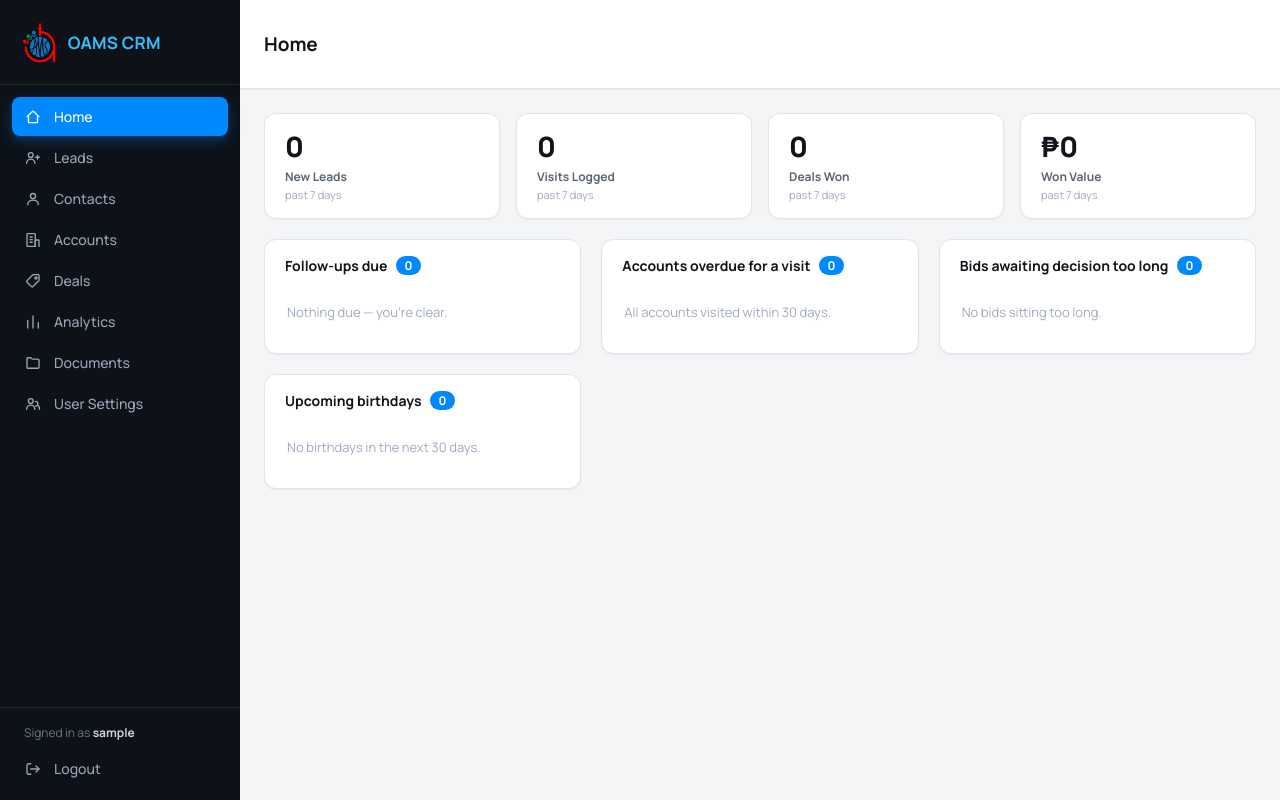
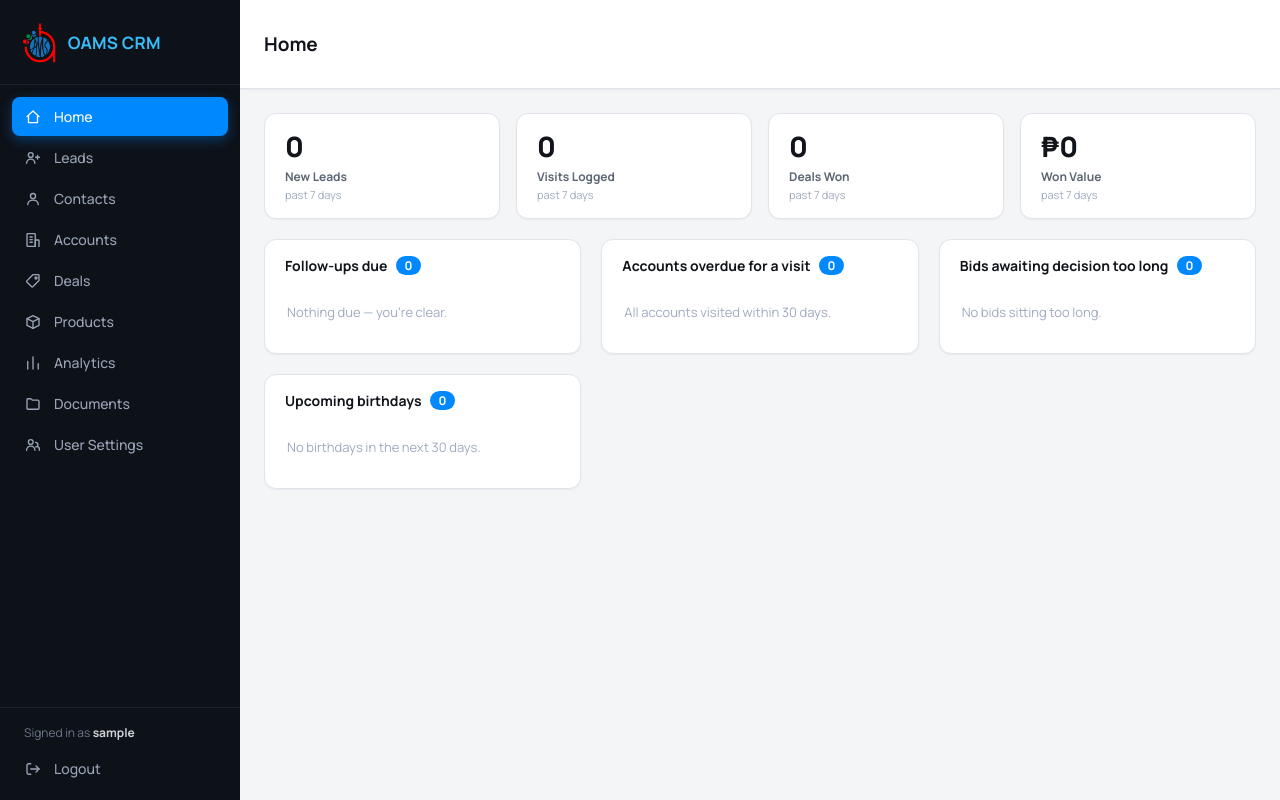
Before and after one commit to DominicOAMS/OAMS-CRM, a Flask app: page / in a window 1280 px wide. Run offline with Flask 3, Linux system fonts and the light colour scheme; the visitor is signed in with stand-in values (Sample User, id 1); data comes from the database, SQL or seed files in the repository; data that the repository does not hold is empty; some libraries are stand-ins or nearby versions.

Commit message:
Add Products catalog
A new "Products" tab (Product Name, SKU, Unit Price, Description),
reusing the app's existing dynamic-sheet machinery entirely - the same
getSheetData/addRecordData/updateCellData/deleteRecordRow/syncColumns
RPCs, Manage Columns, search/sort, CSV export/import, and the New
Record modal all work for it automatically. Unit Price gets the same
number/peso input treatment Amount already has on Deals. Not scoped by
Sales Rep (no such column) - a shared catalog every rep can see and
reuse across Deals, which line items (next) will pull from.

Co-Authored-By: Claude Sonnet 5 <noreply@anthropic.com>

```diff
--- a/app.py
+++ b/app.py
@@ -170,7 +170,7 @@ def files_doc(node_id):
                          headers={"Content-Disposition": 'inline; filename="%s"' % (n.name or "file")})
 
 
-_EXPORTABLE_SHEETS = {"Leads", "Contacts", "Accounts", "Deals"}
+_EXPORTABLE_SHEETS = {"Leads", "Contacts", "Accounts", "Deals", "Products"}
 
 
 @app.route("/export/<sheet_name>")
--- a/logic.py
+++ b/logic.py
@@ -19,7 +19,7 @@ import drive
 DEAL_STAGES = ["Awaiting Decision", "Proposed Bid", "Closed Won", "Closed Lost"]
 KNOWN_ID_COLUMNS = {
     "Lead ID": "LEAD", "Account ID": "ACC", "Contact ID": "CON",
-    "Deal ID": "DEAL", "Visit ID": "VIS", "Attachment ID": "ATT",
+    "Deal ID": "DEAL", "Visit ID": "VIS", "Attachment ID": "ATT", "Product ID": "PROD",
 }
 DAY_MS = 24 * 60 * 60 * 1000
 
@@ -30,6 +30,7 @@ DEFAULT_HEADERS = {
     "Deals": ["Deal ID", "Deal Name", "Account", "Amount", "Stage", "Sales Rep", "Territory", "Next Follow-up", "Created Time", "Closed Date", "Lost Reason"],
     "Attachments": ["Attachment ID", "Entity Type", "Entity ID", "File Name", "Mime Type", "Size", "Drive File ID", "Drive File URL", "Uploaded Time"],
     "Visits": ["Visit ID", "Account ID", "Account Name", "Visit Date", "Notes", "Logged Time"],
+    "Products": ["Product ID", "Product Name", "SKU", "Unit Price", "Description"],
 }
 
 
--- a/static/script.js
+++ b/static/script.js
@@ -318,7 +318,7 @@
   };
 
   function showViewContainer(viewName) {
-    const isTableView = (viewName === 'Leads' || viewName === 'Contacts' || viewName === 'Accounts');
+    const isTableView = (viewName === 'Leads' || viewName === 'Contacts' || viewName === 'Accounts' || viewName === 'Products');
 
     document.querySelector('.data-table').style.display = isTableView ? '' : 'none';
     document.getElementById('homeView').style.display = viewName === 'Home' ? 'block' : 'none';
@@ -1833,7 +1833,7 @@
       .map(col => {
         const fieldId = 'dyn-field-' + col.name.replace(/[^a-zA-Z0-9]/g, '_');
         const currentValue = valuesByName[col.name] || '';
-        if (col.name === 'Amount') {
+        if (col.name === 'Amount' || col.name === 'Unit Price') {
           // Same number/peso treatment promptBidAmount already gives Amount at the
           // Proposed Bid stage - giving it here too means "50k" can't get typed in at
           // deal creation and silently misparsed later by parseAmountValue's regex.
@@ -1939,12 +1939,13 @@
   // "+ New" button beside Import Data - a modal form alternative to typing straight
   // into the sticky add-row at the bottom of the table (which is easy to miss on a
   // long table, and requires scrolling all the way down first).
-  const NEW_RECORD_LABEL = { Leads: 'Lead', Contacts: 'Contact', Accounts: 'Account' };
+  const NEW_RECORD_LABEL = { Leads: 'Lead', Contacts: 'Contact', Accounts: 'Account', Products: 'Product' };
   const NEW_RECORD_SYSTEM_FIELDS = {
     Leads: ['Lead ID'],
     Contacts: ['Contact ID'],
     // Last Visit/Visit Count are maintained by the Log Visit feature, not entered by hand.
     Accounts: ['Account ID', 'Last Visit', 'Visit Count', 'Created Time'],
+    Products: ['Product ID'],
   };
 
   document.getElementById('newRecordBtn').addEventListener('click', () => {
--- a/templates/index.html
+++ b/templates/index.html
@@ -49,6 +49,10 @@
       <li id="nav-Deals" onclick="switchTab('Deals')" title="Deals: an active sale in progress for an Account.">
         <span class="nav-icon"><svg viewBox="0 0 24 24" fill="none" stroke="currentColor" stroke-width="1.8" stroke-linecap="round" stroke-linejoin="round"><path d="M12.5 3.5H19a1 1 0 0 1 1 1v6.5a1 1 0 0 1-.3.7l-8 8a1 1 0 0 1-1.4 0l-6.5-6.5a1 1 0 0 1 0-1.4l8-8a1 1 0 0 1 .7-.3Z"/><circle cx="16" cy="8" r="1.4"/></svg></span>
         <span class="nav-label">Deals</span>
+      </li>
+      <li id="nav-Products" onclick="switchTab('Products')" title="Products: the reusable catalog of items you sell, priced once and reused across Deals.">
+        <span class="nav-icon"><svg viewBox="0 0 24 24" fill="none" stroke="currentColor" stroke-width="1.8" stroke-linecap="round" stroke-linejoin="round"><path d="M20 7.5 12 3.5 4 7.5v9L12 20.5l8-4z"/><path d="M4 7.5 12 11.5M12 11.5v9M12 11.5 20 7.5"/></svg></span>
+        <span class="nav-label">Products</span>
       </li>
       <li id="nav-Analytics" onclick="switchTab('Analytics')">
         <span class="nav-icon"><svg viewBox="0 0 24 24" fill="none" stroke="currentColor" stroke-width="1.8" stroke-linecap="round" stroke-linejoin="round"><path d="M5 20V10M12 20V4M19 20v-7"/></svg></span>
```
